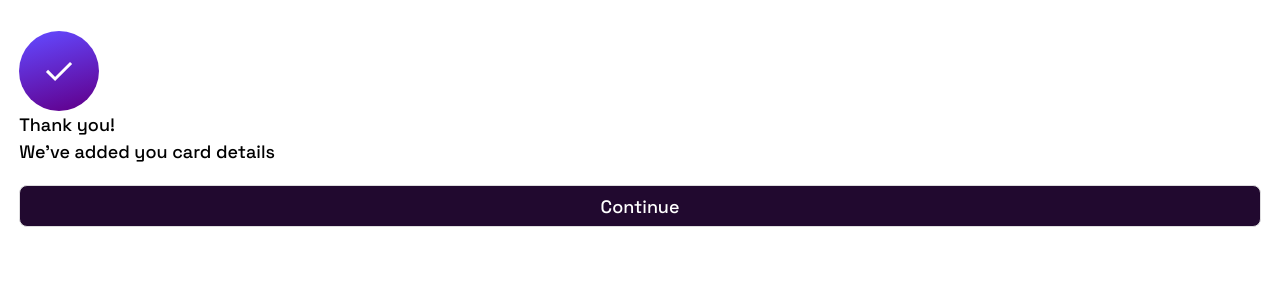
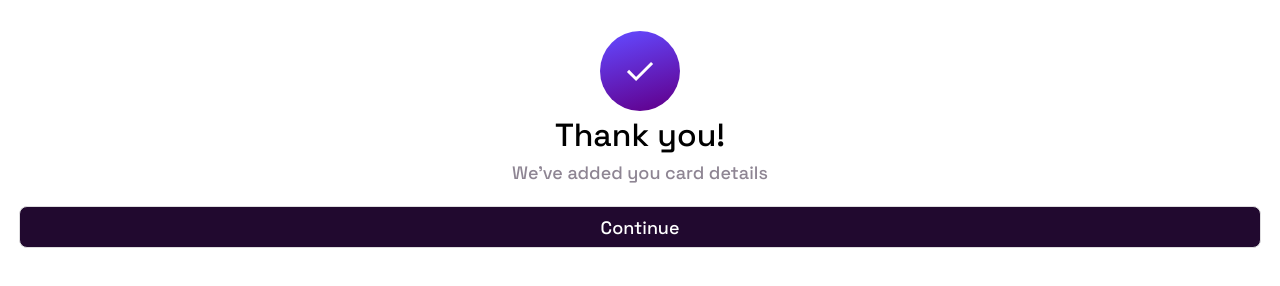
Before and after one commit to gusrod22/card-details, a plain HTML site: page index.html in a window 1280 px wide. Both pictures are taken after typing "Sample", "Sample", "5", "5", "5" into the empty fields and a click on the button "Confirm". Shown: the part 278-564 px from the top of the page. Drawn offline with Linux system fonts and the light colour scheme.

Commit message:
added styling and functionality for completed state

```diff
--- a/index.html
+++ b/index.html
@@ -137,6 +137,7 @@
         </form>
       </div>
       <div class="complete-state main-content">
+        <div class="complete-content">
           <div class="complete-icon">
             <svg
               width="80"
@@ -145,7 +146,11 @@
               xmlns="http://www.w3.org/2000/svg"
             >
               <circle cx="40" cy="40" r="40" fill="url(#a)" />
-            <path d="M28 39.92 36.08 48l16-16" stroke="#fff" stroke-width="3" />
+              <path
+                d="M28 39.92 36.08 48l16-16"
+                stroke="#fff"
+                stroke-width="3"
+              />
               <defs>
                 <linearGradient
                   id="a"
@@ -161,9 +166,10 @@
               </defs>
             </svg>
           </div>
-        <p>Thank you!</p>
-        <p>We've added you card details</p>
-        <button>Continue</button>
+          <p class="thank-you-heading">Thank you!</p>
+          <p class="p-added-details">We've added you card details</p>
+          <button id="continue-button">Continue</button>
+        </div>
       </div>
     </main>
 
--- a/script.js
+++ b/script.js
@@ -1,12 +1,13 @@
 const submitButton = document.querySelector("#submit-button");
 const form = document.querySelector("form");
+const initialState = document.querySelector(".initial-state");
+const completeState = document.querySelector(".complete-state");
+const continueButton = document.querySelector("#continue-button");
 
 submitButton.addEventListener("click", function (event) {
   event.preventDefault();
   console.log("button clicked");
   const inputItems = form.querySelectorAll(".input-item");
-  const initialState = document.querySelector(".initial-state");
-  const completeState = document.querySelector(".complete-state");
 
   let formIsValid = true;
 
@@ -54,6 +55,13 @@ submitButton.addEventListener("click", function (event) {
   }
 });
 
+continueButton.addEventListener("click", function () {
+  form.reset();
+
+  initialState.style.display = "block";
+  completeState.style.display = "none";
+});
+
 function limitInputLength(element, maxLength) {
   if (element.value.length > maxLength) {
     element.value = element.value.slice(0, maxLength);
--- a/styles.css
+++ b/styles.css
@@ -99,6 +99,7 @@ button {
   font-size: .8rem;
 }
 .main-content {
+  font-size: 1.125rem;
   display: flex;
   justify-content: center;
   align-items: center;
@@ -170,4 +171,20 @@ button {
 }
 .complete-state{
   display: none;
+  text-align: center;
+  height: 100%;
 }
+.complete-icon{
+  display: flex;
+  justify-content: center;
+  align-items: center;
+}
+.thank-you-heading{
+  font-size: 2rem;
+}
+.p-added-details{
+  color: hsl(279, 6%, 55%);
+}
+/* .initial-state{
+  display: none;
+} */
```
Lines whose indentation alone changed are shown as unchanged.
